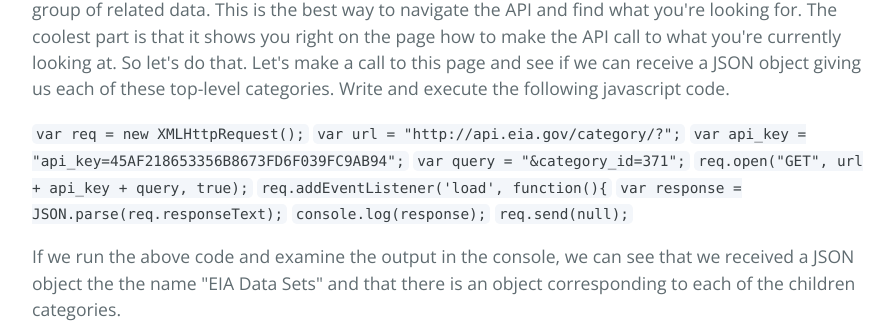
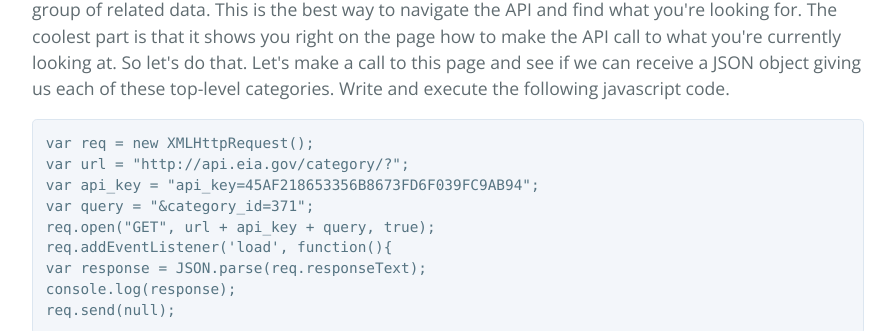
Before and after one commit to TimothyThomas/timothythomas.github.io, a plain HTML site: page index.html in a window 1280 px wide. Shown: the part 2789-3120 px from the top of the page, without its empty margins (192-1087 px from the left). Drawn offline with nearby package versions, Linux system fonts and the light colour scheme.

Commit message:
Replace master branch with page content via GitHub

```diff
--- a/index.html
+++ b/index.html
@@ -54,15 +54,16 @@
 
 <p>Think of this like the top level in a big data hierarchy.  Each of the "children categories" is a link to a group of related data.  This is the best way to navigate the API and find what you're looking for.  The coolest part is that it shows you right on the page how to make the API call to what you're currently looking at.  So let's do that.  Let's make a call to this page and see if we can receive a JSON object giving us each of these top-level categories.  Write and execute the following javascript code.  </p>
 
-<p><code>var req = new XMLHttpRequest();</code>
-<code>var url = "http://api.eia.gov/category/?";</code>
-<code>var api_key = "api_key=45AF218653356B8673FD6F039FC9AB94";</code>
-<code>var query = "&amp;category_id=371";</code>
-<code>req.open("GET", url + api_key + query, true);</code>
-<code>req.addEventListener('load', function(){</code>
-<code>var response = JSON.parse(req.responseText);</code>
-<code>console.log(response);</code>
-<code>req.send(null);</code></p>
+<pre><code>var req = new XMLHttpRequest();
+var url = "http://api.eia.gov/category/?";
+var api_key = "api_key=45AF218653356B8673FD6F039FC9AB94";
+var query = "&amp;category_id=371";
+req.open("GET", url + api_key + query, true);
+req.addEventListener('load', function(){
+var response = JSON.parse(req.responseText);
+console.log(response);
+req.send(null);
+</code></pre>
 
 <p>If we run the above code and examine the output in the console, we can see that we received a JSON object the the name "EIA Data Sets" and that there is an object corresponding to each of the children categories.</p>
 
```
Also changed, not shown: params.json (+1 -1 lines).
